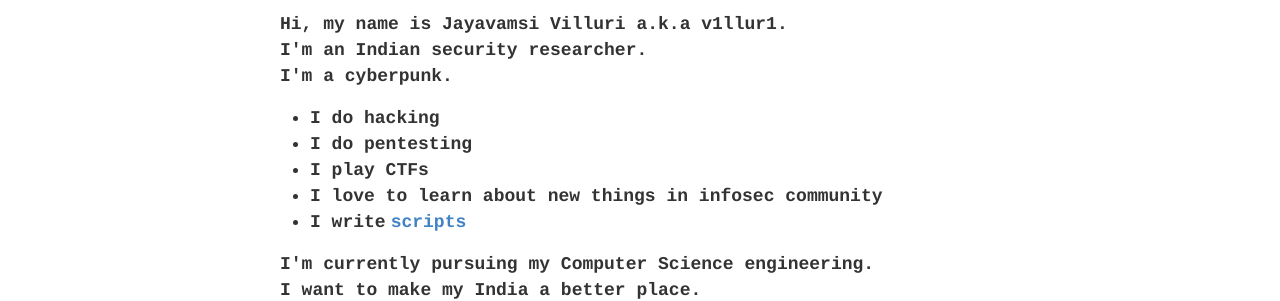
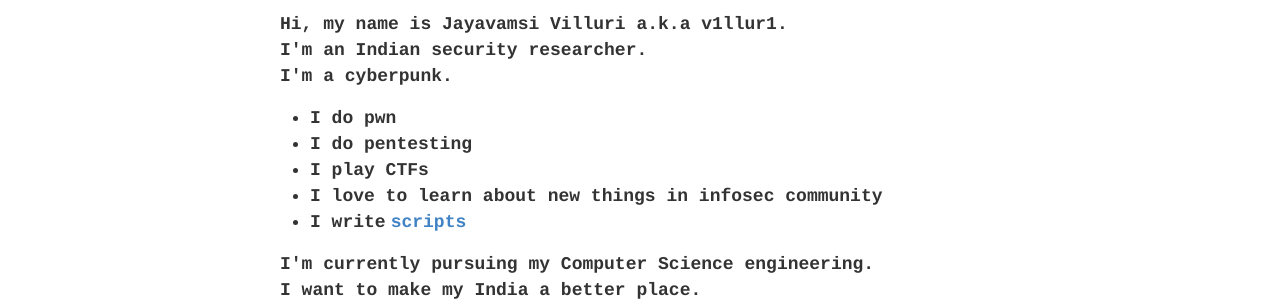
Before and after one commit to v1llur1/v1llur1.github.io, a Jekyll site: the page built from about.md, in a window 1280 px wide. Shown: the part 216-517 px from the top of the page. Built offline with Jekyll 4.4.1, drawn with Linux system fonts in a browser that asks for light colours.

Commit message:
Update about.md

```diff
--- a/about.md
+++ b/about.md
@@ -8,7 +8,7 @@ permalink: /about/
 **`I'm an Indian security researcher.`**\
 **`I'm a cyberpunk.`**
 
-- **`I do hacking`**
+- **`I do pwn`**
 - **`I do pentesting`**
 - **`I play CTFs`**
 - **`I love to learn about new things in infosec community`**
```
